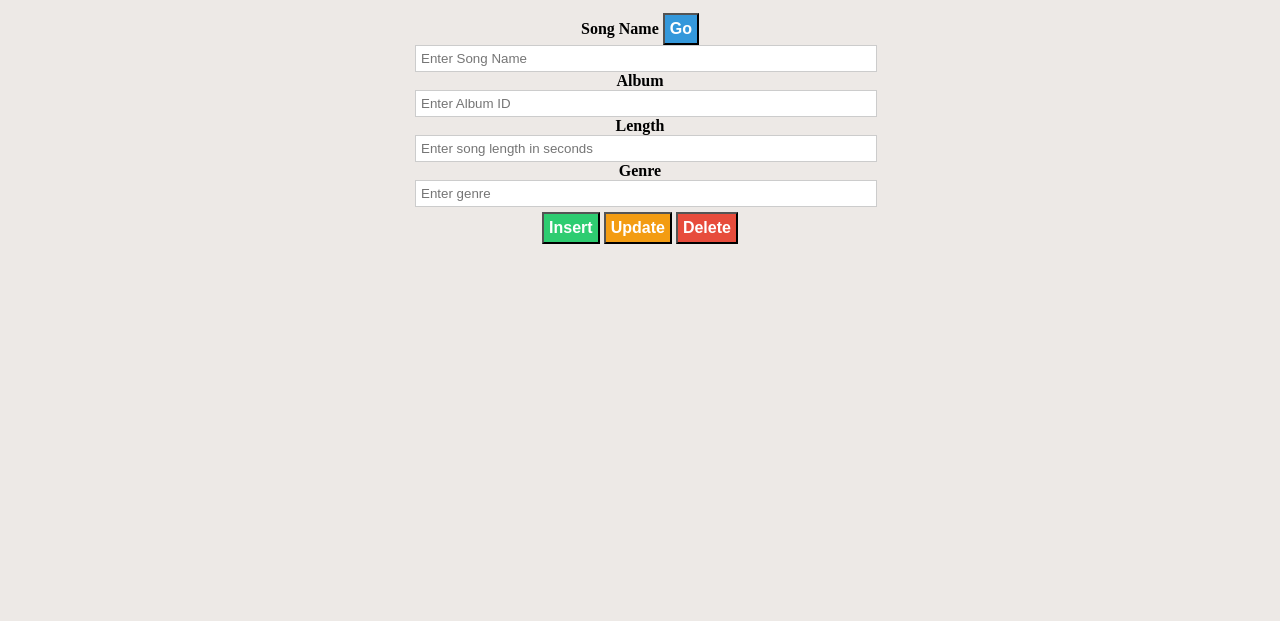
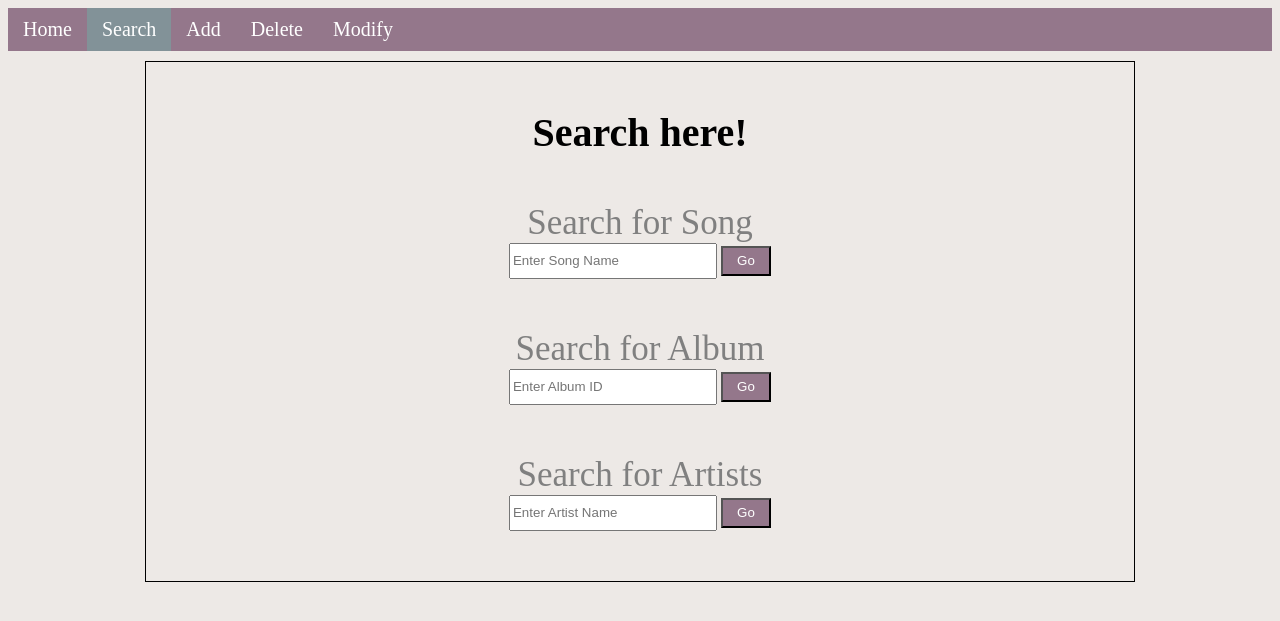
Before and after one commit to G17-Database-Project/final-project, a PHP site: page /search.php in a window 1280 px wide. Shown: the top 621 px of the page. Run offline with PHP 8.4, Linux system fonts and the light colour scheme.

Commit message:
changed search page
made it prettier and split into 3

```diff
--- a/3380/css/style.css
+++ b/3380/css/style.css
@@ -54,61 +54,32 @@ img {
 }
 
 
-
-
-/*previous*/
-#main-wrapper{
-    border-radius: 10px;
-    background-color: white;
-    border: 3px solid #f1f1f1;
-    width: 500px;
-    margin: 0 auto;
+/*search page*/
+.innerBox {
+    padding: 20px;
+    width: 80%;
+    margin: auto;
+    margin-top: 10px;
+    margin-bottom: 10px;
 }
 
-.inner_container{
-    width: 450px;
-    margin: 0 auto;
+label {
+    color: #808080;
+    font-size: 35px;
 }
 
-input{
-    width: 450px;
-    margin: 0 auto;
-    padding: 5px;
-    border: 1px solid #ccc;
+input {
+    width: 200px;
+    height: 30px;
 }
 
-#btn_go{
-    background-color: #3498db;
+#btn_search{
+    width: 50px;
+    height: 30px;
+    background-color: #94778B;
     color: white;
-    margin-top: 5px;
-    padding: 5px;
-    font-size: 16px;
-    font-weight: bold;
 }
 
-#btn_insert{
-    background-color: #2ecc71;
-    color: white;
-    margin-top: 5px;
-    padding: 5px;
-    font-size: 16px;
-    font-weight: bold;
+h1{
+    font-size: 40px;
 }
-
-#btn_update{
-    background-color: #f39c12;
-    color: white;
-    margin-top: 5px;
-    padding: 5px;
-    font-size: 16px;
-    font-weight: bold;
-}
-
-#btn_delete{
-    background-color: #e74c3c;
-    color: white;
-    margin-top: 5px;
-    padding: 5px;
-    font-size: 16px;
-    font-weight: bold;
-}
--- a/3380/search.php
+++ b/3380/search.php
@@ -5,32 +5,43 @@
     <link rel="stylesheet" href="css/style.css">
 </head>
 <body>
-    <div class="inner_container">
-            <form action="search.php" method="post">
-                <label><b>Song Name</b> </label> <button id="btn_go" name="fetch_btn" type="submit">Go</button>
+    <div id="navBar">
+    <ul>
+        <li><a href="index.php">Home</a></li>
+        <li><a class = "activeClass" href="search.php">Search</a></li>
+        <li><a href=add.php>Add</a></li>
+        <li><a href="delete.php">Delete</a></li>
+        <li><a href="modify.php">Modify</a></li>
+    </ul>
+    </div>
 
-                <input type="text" placeholder="Enter Song Name" name="song_name">
-                <label><b>Album</b> </label>
-                <input type="number" placeholder="Enter Album ID" name="album_ID">
-                <label><b>Length</b> </label>
-                <input type="number" placeholder="Enter song length in seconds" name="length">
-                <label><b>Genre</b> </label>
-                <input type="text" placeholder="Enter genre" name="genre">
+    <div id="mainBox">
+        <h1>Search here!</h1>
+        <form action="search.php" method="post">
+            <div class="innerBox">
+            <label>Search for Song</label>
+            <br>
+            <input type="text" placeholder="Enter Song Name" name="song_name">
+            <button id="btn_search" name="fetch_btn" type="submit">Go</button>
+            <br>
+            </div>
 
-                <center>
-                    <button id="btn_insert" name="insert_btn" type="submit">Insert</button>
-                    <button id="btn_update" name="update_btn" type="submit">Update</button>
-                    <button id="btn_delete" name="delete_btn" type="submit">Delete</button>
-                </center>
-            </form>
+            <div class="innerBox">
+            <label>Search for Album</label>
+            <br>
+            <input type="text" placeholder="Enter Album ID" name="album_id">
+            <button id="btn_search" name="album_btn" type="submit">Go</button>
+            <br>
+            </div>
 
-            <?php
+            <div class="innerBox">
+            <label>Search for Artists</label>
+            <br>
+            <input type="text" placeholder="Enter Artist Name" name="artist_name">
+            <button id="btn_search" name="artist_btn" type="submit">Go</button>
+            </div>
+        </form>
 
-                if(isset($_POST['fetch_btn'])) {
-                    echo '<script type="text/javascript">alert("PHP is working")</script>';
-                }
-
-            ?>
-        </div>
+    </div>
 </body>
 </html>
```
